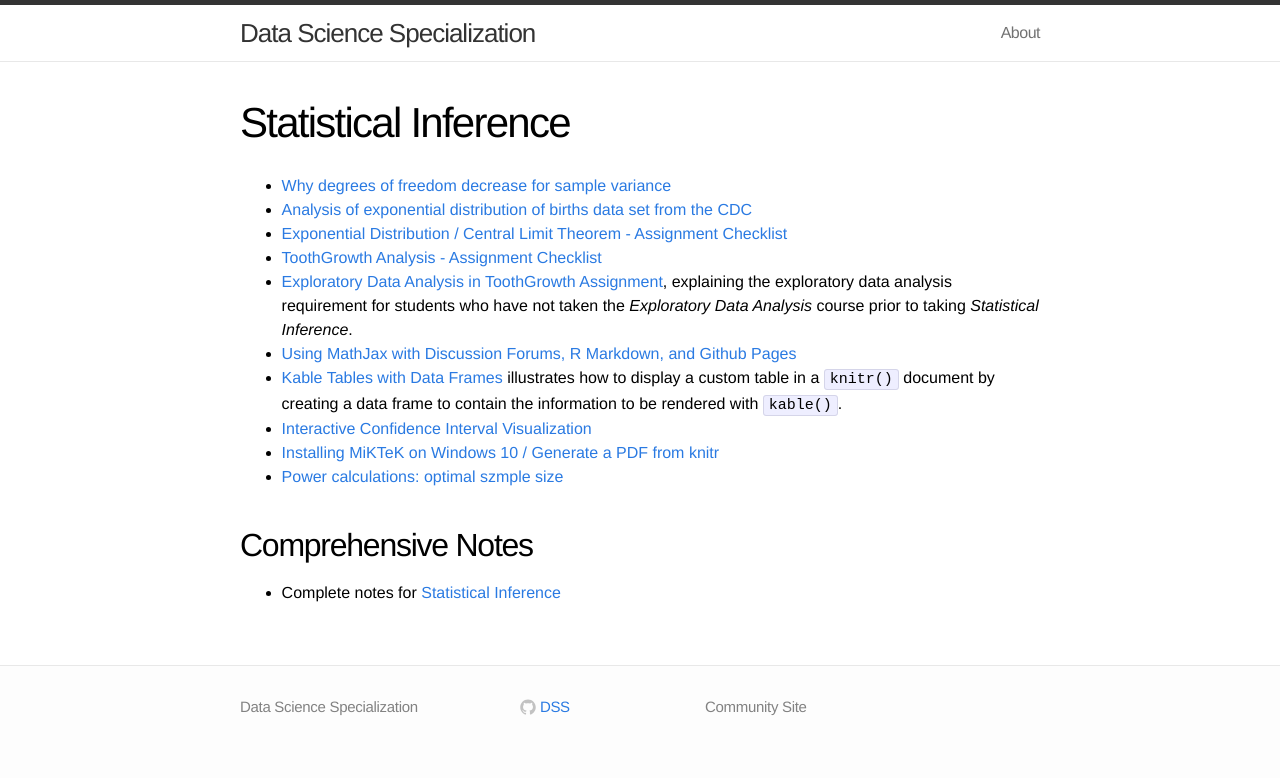
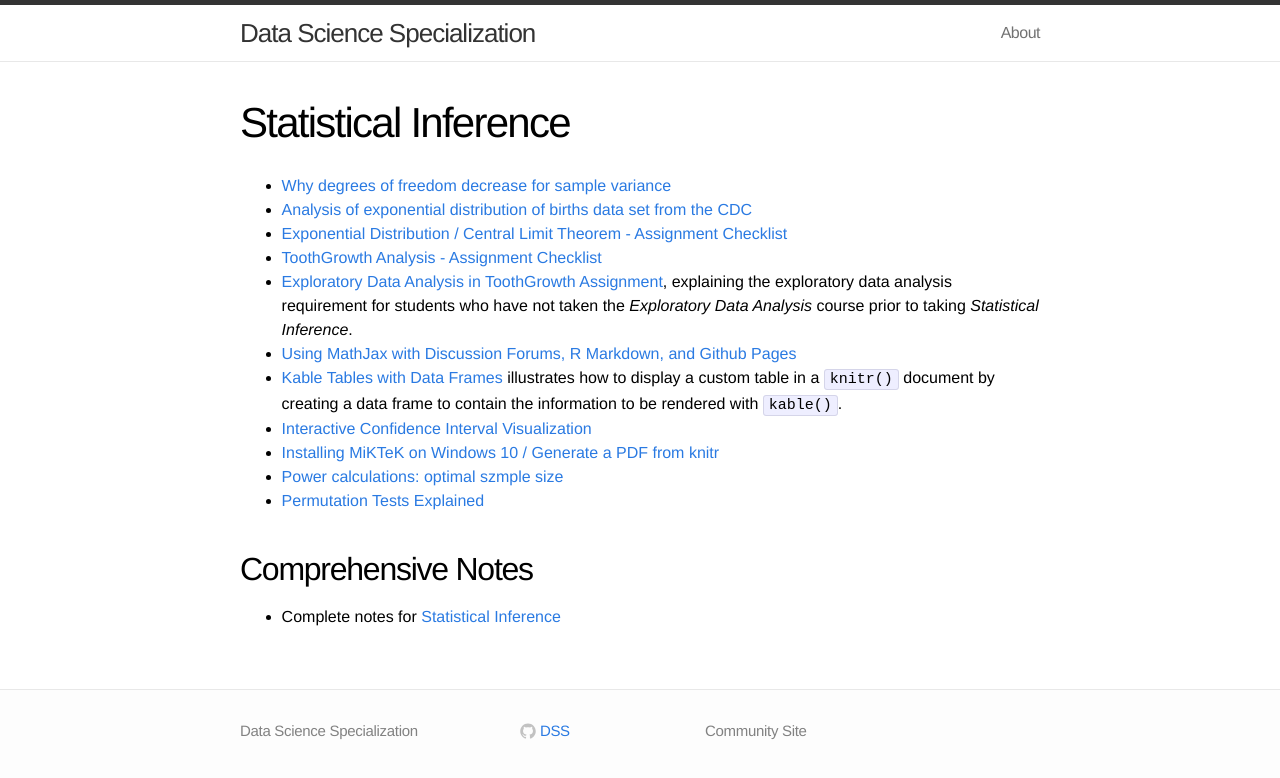
Before and after one commit to DataScienceSpecialization/DataScienceSpecialization.github.io, a Jekyll site: the page built from statinf.md, in a window 1280 px wide. Shown: the top 778 px of the page. Built offline with Jekyll 4.4.1, drawn with Linux system fonts in a browser that asks for light colours.

Commit message:
Add article on permutation tests.

```diff
--- a/statinf.md
+++ b/statinf.md
@@ -14,6 +14,7 @@ permalink: /statinf/
 - [Interactive Confidence Interval Visualization](https://github.com/amcadie/interactive_CI)
 - [Installing MiKTeK on Windows 10 / Generate a PDF from knitr](https://github.com/lgreski/datasciencectacontent/blob/master/markdown/statinf-generatePDF.md)
 - [Power calculations: optimal szmple size](https://github.com/lgreski/datasciencectacontent/blob/master/markdown/statinf-optimalSampleSize.md)
+- [Permutation Tests Explained](https://github.com/lgreski/datasciencectacontent/blob/master/markdown/statinf-permutationTests.md)
 
 ## Comprehensive Notes
 
```
